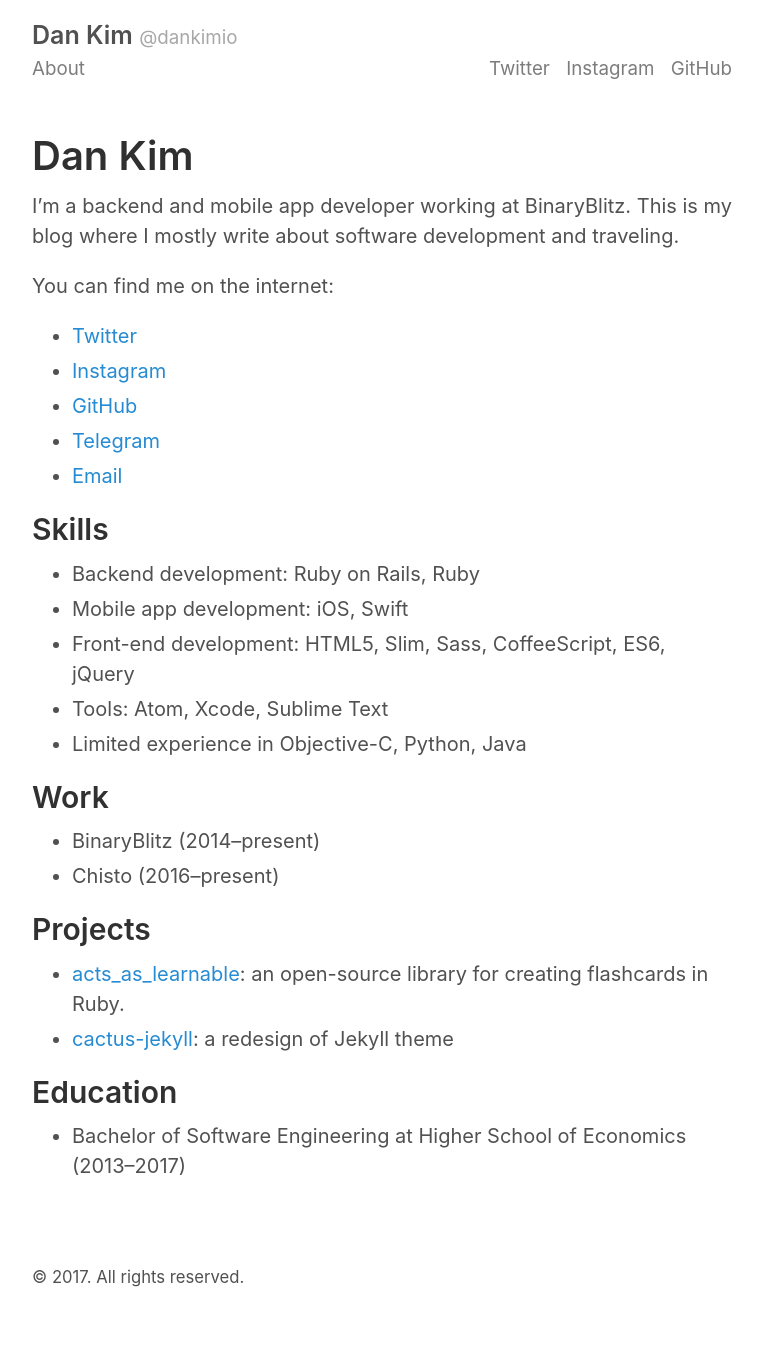
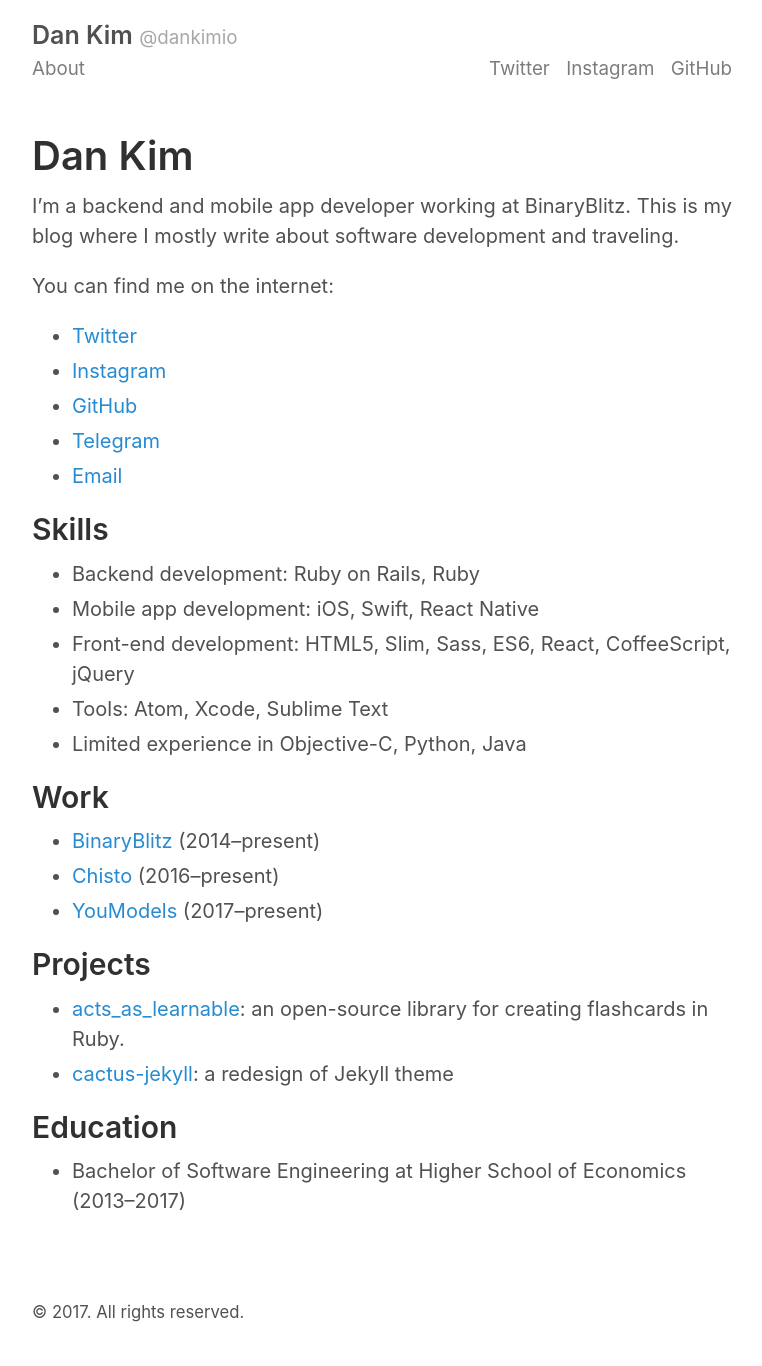
Before and after one commit to dankimio/dankimio.github.io, a Jekyll site: the page built from about.md, in a window 1280 px wide. Shown: the whole page, without its empty margins (258-1020 px from the left). Built offline with Jekyll 4.4.1, drawn with Linux system fonts in a browser that asks for light colours; before the commit the page ends 1331 px from its top, so only the background shows below that.

Commit message:
Update work experience on about page

```diff
--- a/about.md
+++ b/about.md
@@ -16,15 +16,16 @@ You can find me on the internet:
 ## Skills
 
 - Backend development: Ruby on Rails, Ruby
-- Mobile app development: iOS, Swift
-- Front-end development: HTML5, Slim, Sass, CoffeeScript, ES6, jQuery
+- Mobile app development: iOS, Swift, React Native
+- Front-end development: HTML5, Slim, Sass, ES6, React, CoffeeScript, jQuery
 - Tools: Atom, Xcode, Sublime Text
 - Limited experience in Objective-C, Python, Java
 
 ## Work
 
-- BinaryBlitz (2014–present)
-- Chisto (2016–present)
+- [BinaryBlitz](https://binaryblitz.xyz) (2014–present)
+- [Chisto](https://chis.to/?locale=en) (2016–present)
+- [YouModels](https://youmodels.com) (2017–present)
 
 ## Projects
 
```
